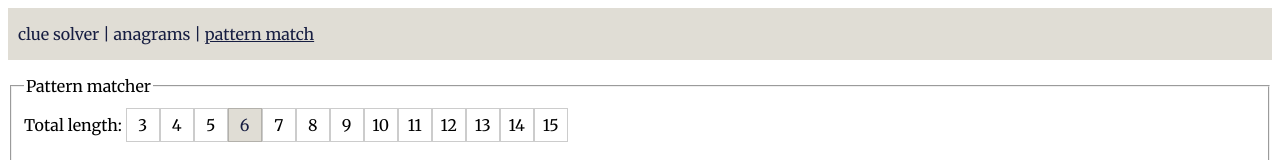
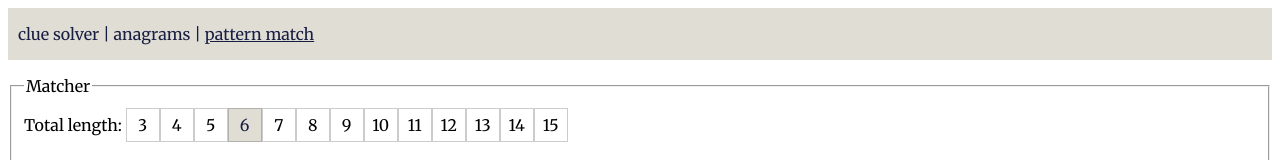
Before and after one commit to keefmarshall/cryptic-solver, an Angular app: page / in a window 1280 px wide. Both pictures are taken after a click on the element "pattern match". Shown: the top 160 px of the page. Built offline with nearby package versions, Linux system fonts and the light colour scheme; a web font is replaced by a local one.

Commit message:
cosmetic tweaks

```diff
--- a/src/app/pattern-form/pattern-form.component.html
+++ b/src/app/pattern-form/pattern-form.component.html
@@ -1,5 +1,5 @@
 <fieldset>
-  <legend>Pattern matcher</legend>
+  <legend>Matcher</legend>
 
   <form id="pattern-form">
     <div id="length-input">
@@ -50,6 +50,6 @@
 </fieldset>
 
 <fieldset *ngIf="words">
-  <legend>Solution</legend>
+  <legend>Matches ({{ words.length }})</legend>
   <app-word-list [items]="words"></app-word-list>
 </fieldset>
--- a/src/app/pattern-form/pattern-form.component.ts
+++ b/src/app/pattern-form/pattern-form.component.ts
@@ -61,7 +61,7 @@ export class PatternFormComponent implements OnInit {
     this.http.get('/api/knownLetterMatches?known=' + known)
       .map(res => res.json())
       .subscribe( json => {
-        this.words = (json as Array<string>).sort();
+        this.words = (json as Array<string>).sort( (a, b) => a.toLowerCase().localeCompare(b.toLowerCase()));
       });
   }
 
```
